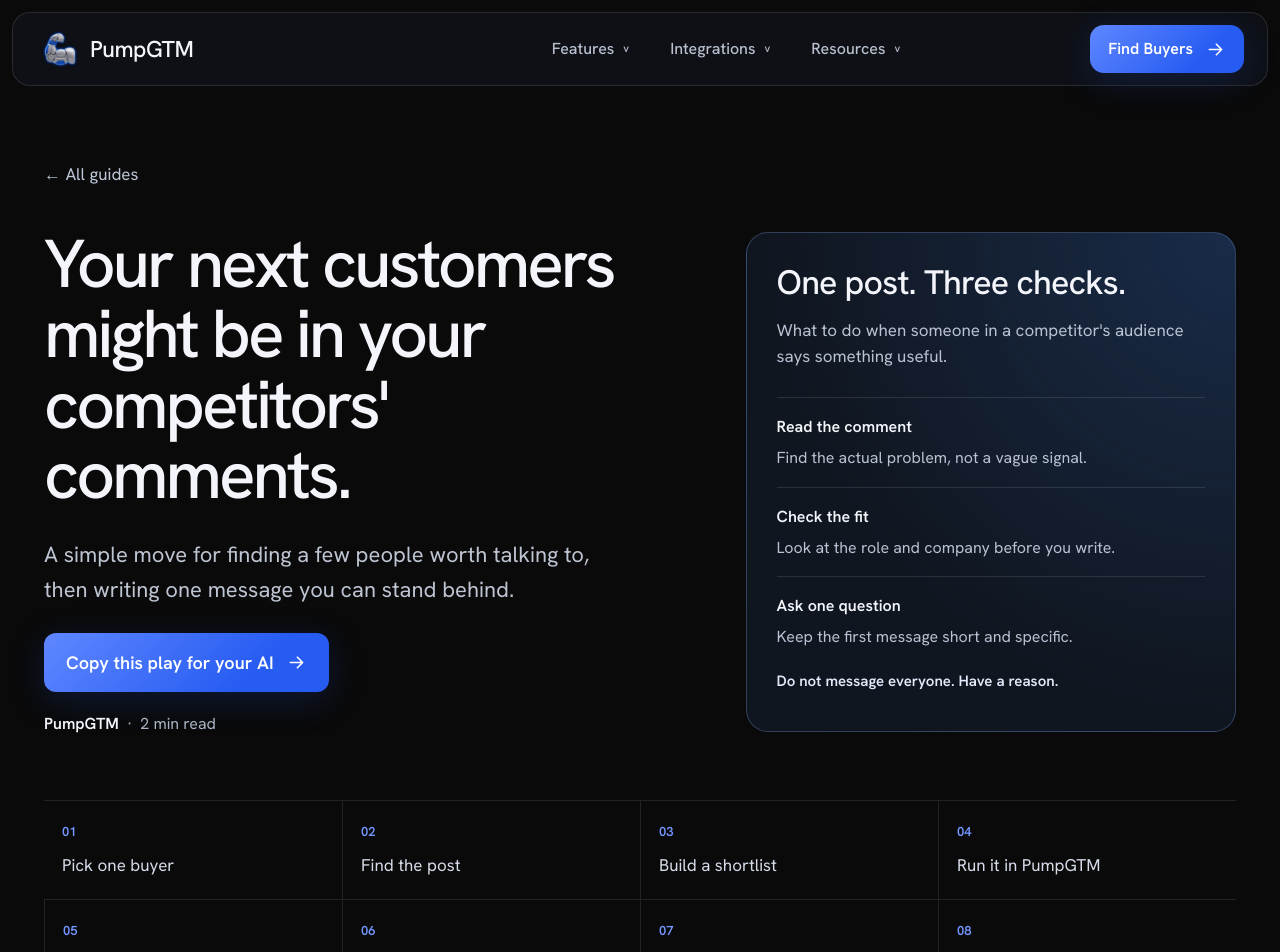
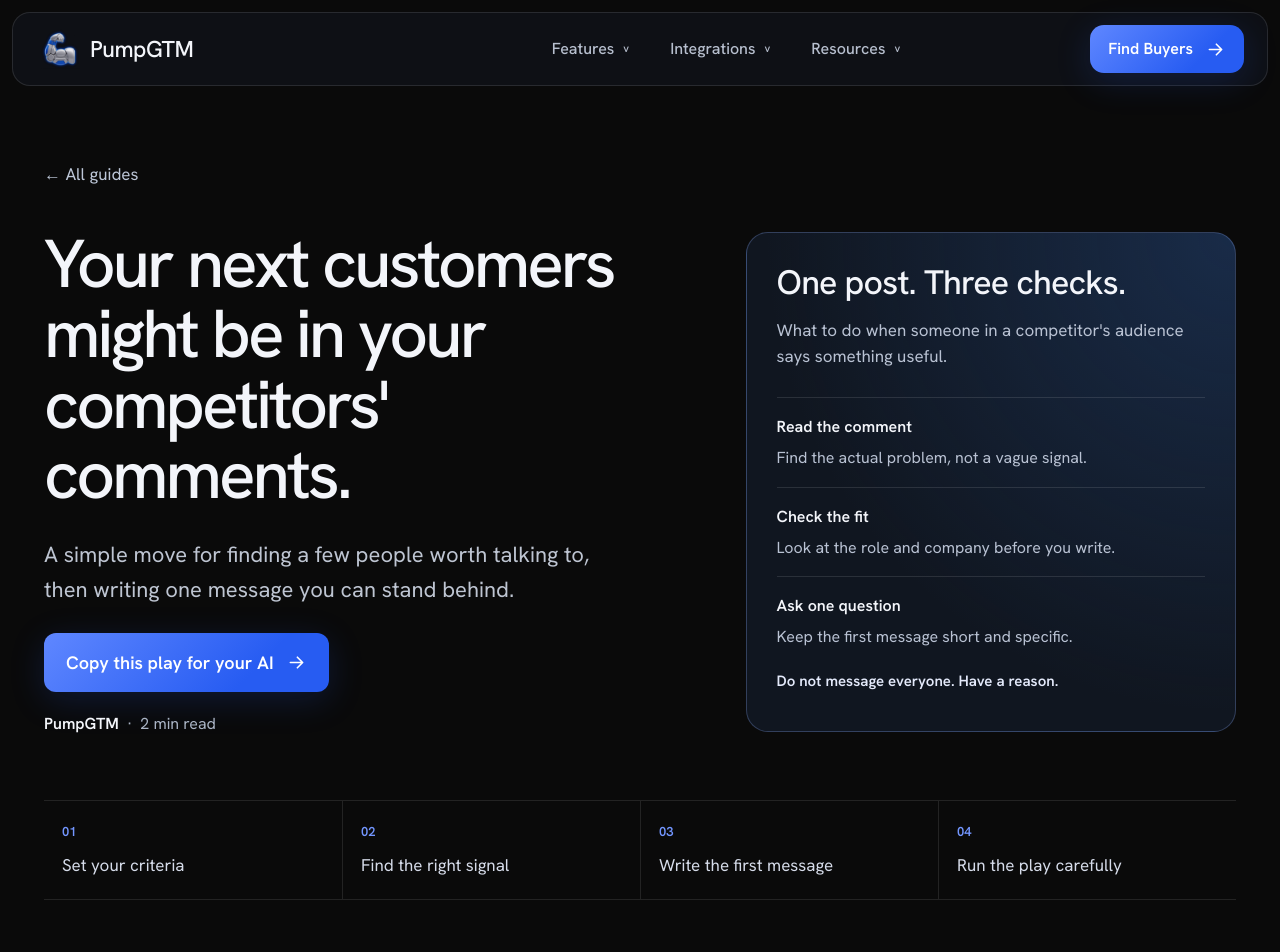
Before and after one commit to Editwithkrish/pumpgtm-playbook, a Next.js app: page /playbooks/steal-your-competitors-audience in a window 1280 px wide. Shown: the top 952 px of the page. Built offline with nearby package versions, Linux system fonts and the light colour scheme.

Commit message:
Simplify playbook contents navigation

```diff
--- a/src/app/playbooks/steal-your-competitors-audience/playbook.tsx
+++ b/src/app/playbooks/steal-your-competitors-audience/playbook.tsx
@@ -225,14 +225,10 @@
           </header>
 
           <nav className="contents-nav" aria-label="In this playbook">
-            <a href="#step-1"><span>01</span>Pick one buyer</a>
-            <a href="#step-2"><span>02</span>Find the post</a>
-            <a href="#step-3"><span>03</span>Build a shortlist</a>
-            <a href="#step-4"><span>04</span>Run it in PumpGTM</a>
-            <a href="#step-5"><span>05</span>Write the message</a>
-            <a href="#step-6"><span>06</span>Follow up once</a>
-            <a href="#step-7"><span>07</span>Track the outcome</a>
-            <a href="#checklist"><span>08</span>Launch checklist</a>
+            <a href="#step-1"><span>01</span>Set your criteria</a>
+            <a href="#step-2"><span>02</span>Find the right signal</a>
+            <a href="#step-5"><span>03</span>Write the first message</a>
+            <a href="#step-6"><span>04</span>Run the play carefully</a>
           </nav>
 
           <section className="article-section" id="step-1" aria-labelledby="step-1-title">
```
